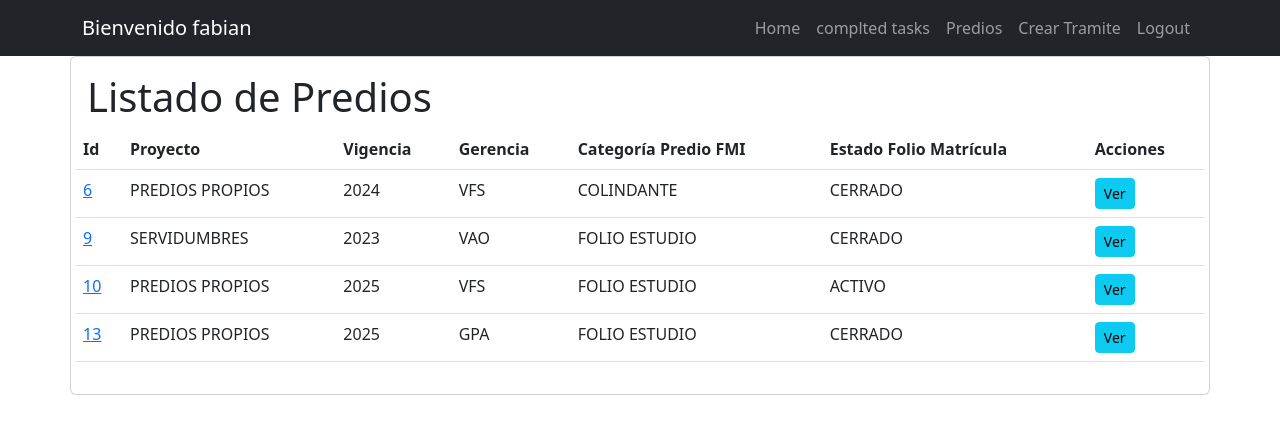
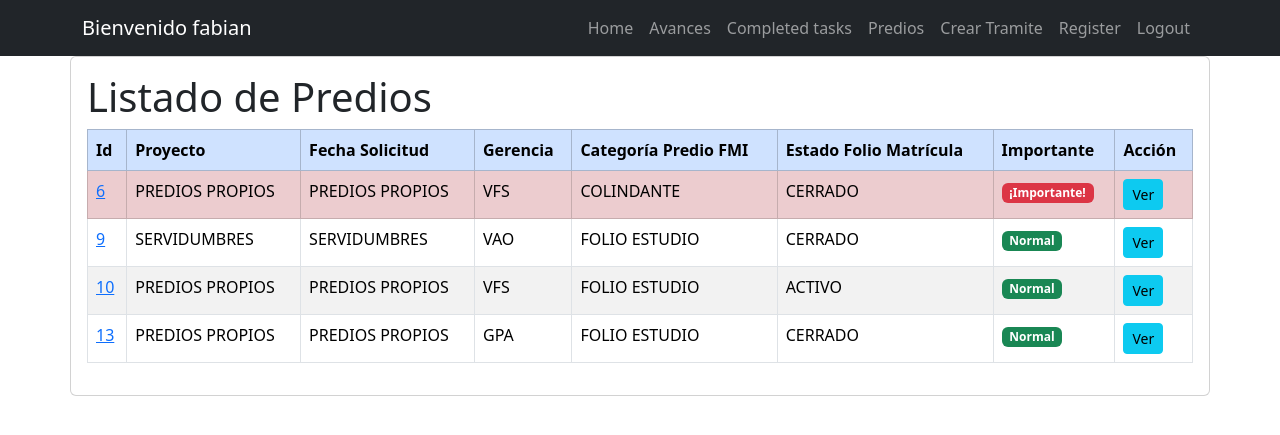
Before and after one commit to fabiow1010/INGICAT, a Django app: page /predios/ in a window 1280 px wide. Shown: the top 435 px of the page. Run offline with Django 5.2, Linux system fonts and the light colour scheme; a user stored in the database is signed in; data comes from the database, SQL or seed files in the repository; both versions use the stored data as it was after the commit.

Commit message:
second-debug

```diff
--- a/ingicat/settings.py
+++ b/ingicat/settings.py
@@ -104,7 +104,7 @@ AUTH_PASSWORD_VALIDATORS = [
 # Internationalization
 # https://docs.djangoproject.com/en/5.1/topics/i18n/
 
-LANGUAGE_CODE = 'en-us'
+LANGUAGE_CODE = 'es-CO'
 
 TIME_ZONE = 'UTC'
 
--- a/task/models.py
+++ b/task/models.py
@@ -46,6 +46,8 @@ class Predio(models.Model):
     fecha_solicitud = models.DateField(null=True , blank=True)
     fecha_respuesta = models.DateField(null=True , blank=True)
     datecompleted = models.DateTimeField(null=True, blank=True)
+    es_importante = models.BooleanField(default=False)
+    ultima_fecha_acceso = models.DateField(null=True, blank=True)
     user = models.ForeignKey(
         settings.AUTH_USER_MODEL,
         on_delete=models.SET_NULL,
@@ -53,6 +55,23 @@ class Predio(models.Model):
         blank=True,
         related_name='predios'
     )
+    def actualizar_importancia(self, today=None):
+        """ Actualiza la importancia del predio basado en la diferencia de fechas. """
+        from django.utils import timezone
+
+        if today is None:
+            today = timezone.now().date()
+
+        self.ultima_fecha_acceso = today  # Actualiza la última fecha de acceso
+
+        if self.fecha_solicitud and self.ultima_fecha_acceso:
+            dias_diferencia = (self.ultima_fecha_acceso - self.fecha_solicitud).days
+            self.es_importante = dias_diferencia > 8
+        else:
+            self.es_importante = False
+
+        self.save(update_fields=['ultima_fecha_acceso', 'es_importante'])
+
 
     def __str__(self):
-      return f'{self.proyecto} - {self.gerencia} ({self.estado})'
+        return f'{self.proyecto} - {self.gerencia} ({self.fecha_solicitud})'
--- a/task/templates/_navbar.html
+++ b/task/templates/_navbar.html
@@ -1,15 +1,8 @@
 <nav class="navbar navbar-expand-lg navbar-dark bg-dark">
   <div class="container">
     <a class="navbar-brand" href="/">{% if user.is_authenticated %} Bienvenido {{ user.username }} {% else %}INGICAT S.A.S {% endif %}</a>
-    <button
-      class="navbar-toggler"
-      type="button"
-      data-bs-toggle="collapse"
-      data-bs-target="#navbarNav"
-      aria-controls="navbarNav"
-      aria-expanded="false"
-      aria-label="Toggle navigation"
-    >
+    <button class="navbar-toggler" type="button" data-bs-toggle="collapse" data-bs-target="#navbarNav"
+      aria-controls="navbarNav" aria-expanded="false" aria-label="Toggle navigation">
       <span class="navbar-toggler-icon"></span>
     </button>
     <div class="collapse navbar-collapse" id="navbarNav">
@@ -17,11 +10,12 @@
         <li class="nav-item">
           <a href="/" class="nav-link">Home</a>
         </li>
+        <li class="nav-item">
+          <a href="{% url 'cliente_dashboard' %}" class="nav-link">Avances</a>
+        </li>
         {% if user.is_authenticated %}
           <li class="nav-item">
-          <a href="{% url 'predio_completed' %}" class="nav-link"
-            >complted tasks</a
-          >
+            <a href="{% url 'predio_completed' %}" class="nav-link">Completed tasks</a>
           </li>
           <li class="nav-item">
             <a href="{% url 'predios' %}" class="nav-link">Predios</a>
@@ -29,21 +23,18 @@
           <li class="nav-item">
             <a href="{% url 'create_predio' %}" class="nav-link">Crear Tramite</a>
           </li>
+          {% if user.is_superuser %}
+          <li class="nav-item">
+            <a href="{% url 'signup' %}" class="nav-link">Register</a>
+          </li>
+          {% endif %}
           <li class="nav-item">
             <a class="nav-link" href="/logout">Logout</a>
           </li>
         {% else %}
           <li class="nav-item">
-          <a href="{% url 'cliente_dashboard' %}" class="nav-link">Avances</a>
-        </li>
-        <li class="nav-item">
             <a href="/signin" class="nav-link">Login</a>
           </li>
-        {% if user.is_superuser %}
-        <li class="nav-item">
-          <a href="/signup" class="nav-link">Register</a>
-        </li>
-        {% endif %}
         {% endif %}
       </ul>
     </div>
--- a/task/templates/base.html
+++ b/task/templates/base.html
@@ -6,8 +6,9 @@
   <meta http-equiv="X-UA-Compatible" content="IE=edge" />
   <meta name="viewport" content="width=device-width, initial-scale=1.0" />
   <title>GESTIÓN DOCUMENTAL</title>
-  <link rel="stylesheet" href="https://cdn.jsdelivr.net/npm/bootstrap@5.2.0/dist/css/bootstrap.min.css" />
+  <link href="https://cdn.jsdelivr.net/npm/bootstrap@5.3.0-alpha1/dist/css/bootstrap.min.css" rel="stylesheet">
   <script src="https://cdn.jsdelivr.net/npm/bootstrap@5.2.0/dist/js/bootstrap.bundle.min.js"></script>
+
 </head>
 
 <body>
--- a/task/templates/predios.html
+++ b/task/templates/predios.html
@@ -5,28 +5,37 @@
   <div class="row">
     <h1>Listado de Predios</h1>
 
-    <!-- Tabla con encabezados -->
-    <table class="table">
-      <thead>
+    <!-- Tabla Responsiva -->
+    <div class="table-responsive"> <!-- Añadido este div -->
+      <table class="table table-bordered table-striped table-hover">
+        <thead class="table-primary"> <!-- Añadido color para distinguir el encabezado -->
           <tr>
             <th>Id</th>
             <th>Proyecto</th>
-          <th>Vigencia</th>
+            <th>Fecha Solicitud</th>
             <th>Gerencia</th>
             <th>Categoría Predio FMI</th>
             <th>Estado Folio Matrícula</th>
-          <th>Acciones</th>
+            <th>Importante</th>
+            <th>Acción</th>
           </tr>
         </thead>
         <tbody>
           {% for predio in predios %}
-        <tr {% if predio.is_importante %} class="table-danger" {% endif %}>
+          <tr {% if predio.es_importante %} class="table-danger" {% endif %}>
             <td><a href="{% url 'predio_detail' predio.id %}">{{ predio.id }}</a></td>
             <td>{{ predio.proyecto }}</td>
-          <td>{{ predio.vigencia }}</td>
+            <td>{{ predio.proyecto }}</td>
             <td>{{ predio.gerencia }}</td>
             <td>{{ predio.categoria_predio_fmi }}</td>
             <td>{{ predio.estado_folio_matricula }}</td>
+            <td>
+              {% if predio.es_importante %}
+                <span class="badge bg-danger">¡Importante!</span>
+              {% else %}
+                <span class="badge bg-success">Normal</span>
+              {% endif %}
+            </td>
             <td>
               <a href="{% url 'predio_detail' predio.id %}" class="btn btn-info btn-sm">
                 Ver
@@ -37,6 +46,7 @@
         </tbody>
       </table>
     </div>
+  </div>
 </main>
 
 {% endblock %}
--- a/task/templates/signup.html
+++ b/task/templates/signup.html
@@ -4,7 +4,7 @@
   <div class="row">
     <div class="col-md-4 offset-md-4">
       <form action="/signup/" method="POST" class="card card-body">
-        <h1 class=" text-center">Iniciar Sesión</h1>
+        <h1 class=" text-center">Crear Nuevo Usuario</h1>
         {{error}}{% csrf_token %}
         <div class="md-3">
           <label for="username">Nombre de Usuario</label>
@@ -15,7 +15,7 @@
           <input type="password" name="password1" id="password1" class="form-control" placeholder="Ingrese su contraseña">
         </div>
         <div class="md-3">
-          <label for="password">Confirmr su constraseña</label>
+          <label for="password">Confirme su constraseña</label>
           <input type="password" name="password2" id="password2" class="form-control" placeholder="Ingrese nuevamente su contraseña">
         </div>
 
--- a/task/views.py
+++ b/task/views.py
@@ -17,7 +17,7 @@ from .forms import PredioForm
 
 # Create your views here.
 
-
+@login_required
 def signup(request):
     if request.method == 'GET':
         return render(request, 'signup.html', {"form": UserCreationForm})
@@ -90,6 +90,14 @@ def signin(request):
             })
 
         login(request, user)
+        today = timezone.now().date()
+        predios = Predio.objects.filter(user=user)
+        for predio in predios:
+            if predio.fecha_solicitud:
+                predio.ultima_fecha_acceso = today
+                predio.actualizar_importancia()
+                predio.save()
+                print(f"Total predios encontrados para {user.username}: {predios.count()}")
         return redirect('predios')
 
 
@@ -106,7 +114,16 @@ def predio_detail(request, predio_id):
         try:
             predio_form = PredioForm(request.POST, instance=predio)
             if predio_form.is_valid():
-                predio_form.save()
+
+                # Guardar el valor original de la fecha_solicitud antes de actualizar
+                fecha_solicitud_original = predio.fecha_solicitud
+
+                predio = predio_form.save(commit=False)  # No guardar aún
+                predio.fecha_solicitud = fecha_solicitud_original  # Restaurar el valor original
+
+                predio.actualizar_importancia()
+                predio.save()  # Guardar finalmente
+
                 return redirect('predios')
         except ValueError:
             return render(request, 'predio_detail.html', {
```
Also changed, not shown: task/forms.py (+9 -3 lines), task/templates/predio_detail.html (+6 -1 lines), db.sqlite3, 1 other file. Lines whose indentation alone changed are shown as unchanged.
